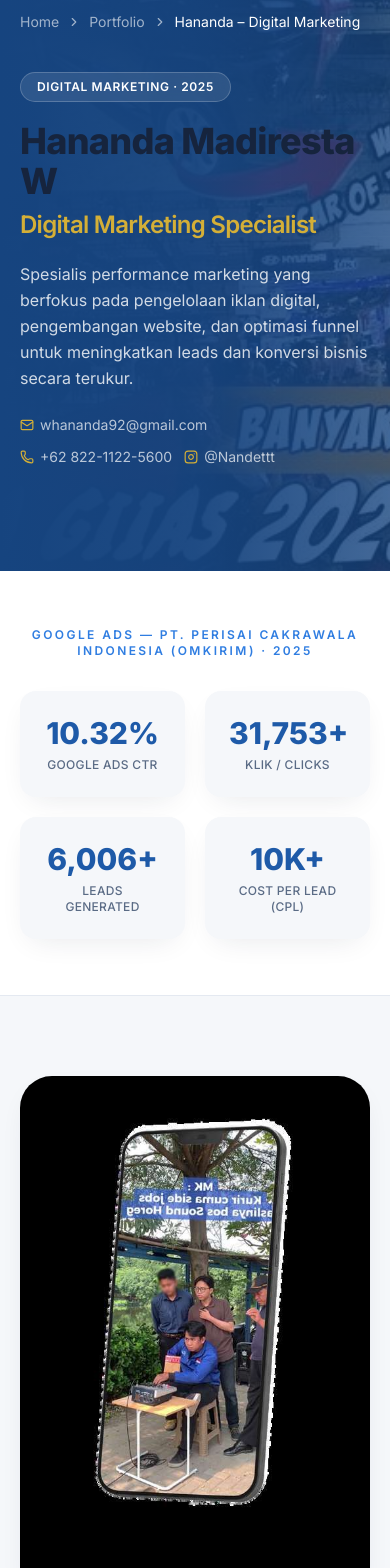
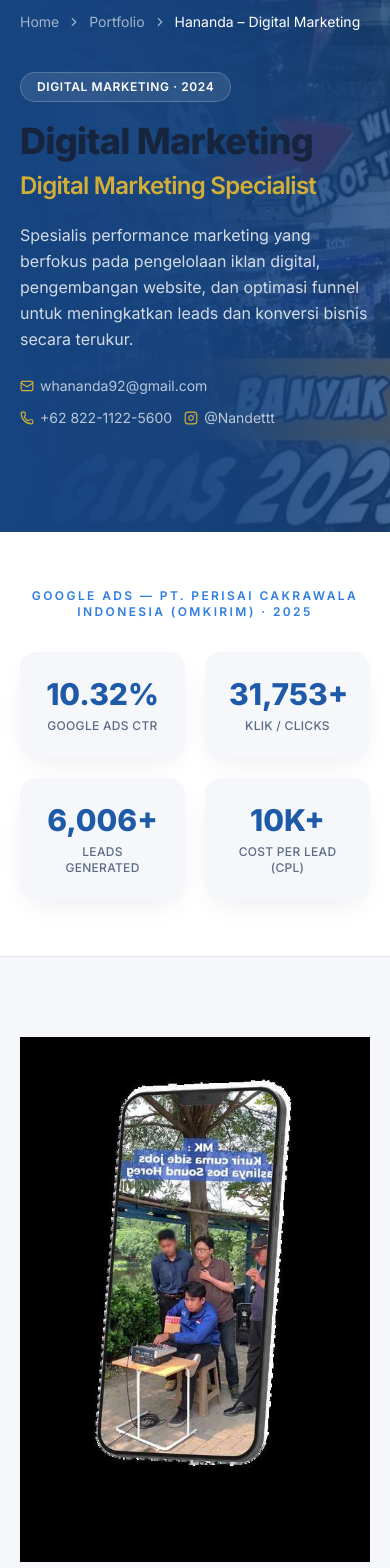
Before and after one commit to AditiyaPohan/Compro-Aeterion, a Next.js app: page /portfolio/hananda in a window 390 px wide. Shown: the part 100-1668 px from the top of the page. Built offline with nearby package versions, Linux system fonts and the light colour scheme.

Commit message:
fix: make phone mockup background transparent in hananda about section

```diff
--- a/app/portfolio/hananda/page.tsx
+++ b/app/portfolio/hananda/page.tsx
@@ -136,12 +136,12 @@ export default function HanandaPage() {
               <div>
                 <Reveal index={1}>
                   <span className="inline-flex items-center gap-2 rounded-full border border-white/20 bg-white/10 px-4 py-1.5 text-xs font-semibold uppercase tracking-wider backdrop-blur">
-                    Digital Marketing · 2025
+                    Digital Marketing · 2024
                   </span>
                 </Reveal>
                 <Reveal index={2}>
                   <h1 className="mt-5 text-4xl font-extrabold leading-[1.1] text-glow sm:text-5xl lg:text-[3.2rem]">
-                    Hananda Madiresta W
+                    Digital Marketing
                     <span className="mt-2 block text-2xl font-semibold text-gold sm:text-3xl">
                       Digital Marketing Specialist
                     </span>
@@ -214,12 +214,13 @@ export default function HanandaPage() {
         <section className="bg-surface py-20">
           <div className="container-x grid items-center gap-12 lg:grid-cols-2">
             <Reveal>
-              <div className="overflow-hidden rounded-[2rem] shadow-card">
+              <div className="flex items-center justify-center rounded-[2rem] bg-white">
                 {/* eslint-disable-next-line @next/next/no-img-element */}
                 <img
                   src={IMG("photo2.jpg")}
                   alt="Hananda – outdoor"
-                  className="h-full w-full object-cover"
+                  className="w-full object-contain"
+                  style={{ mixBlendMode: "multiply" }}
                   loading="lazy"
                 />
               </div>
```
